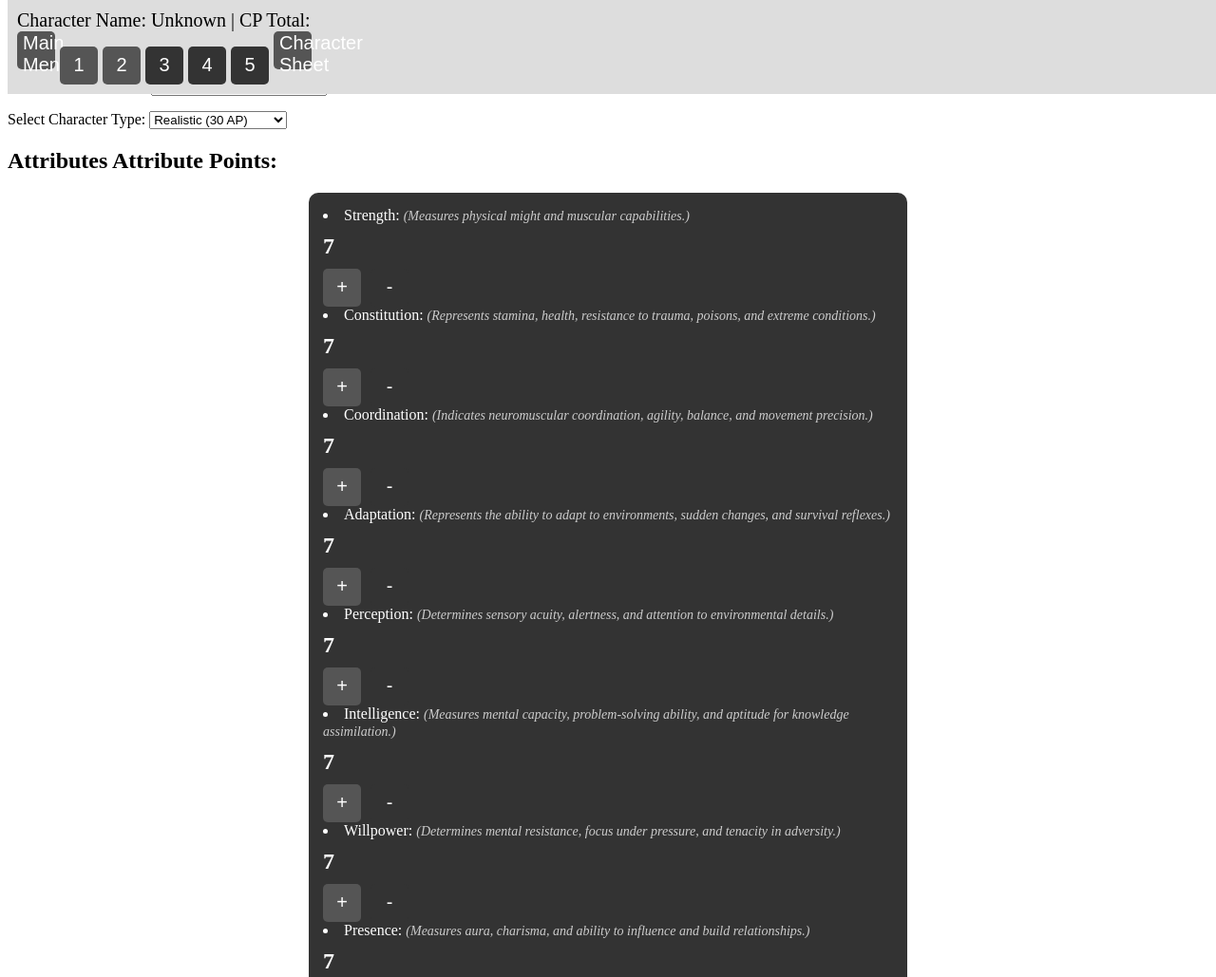
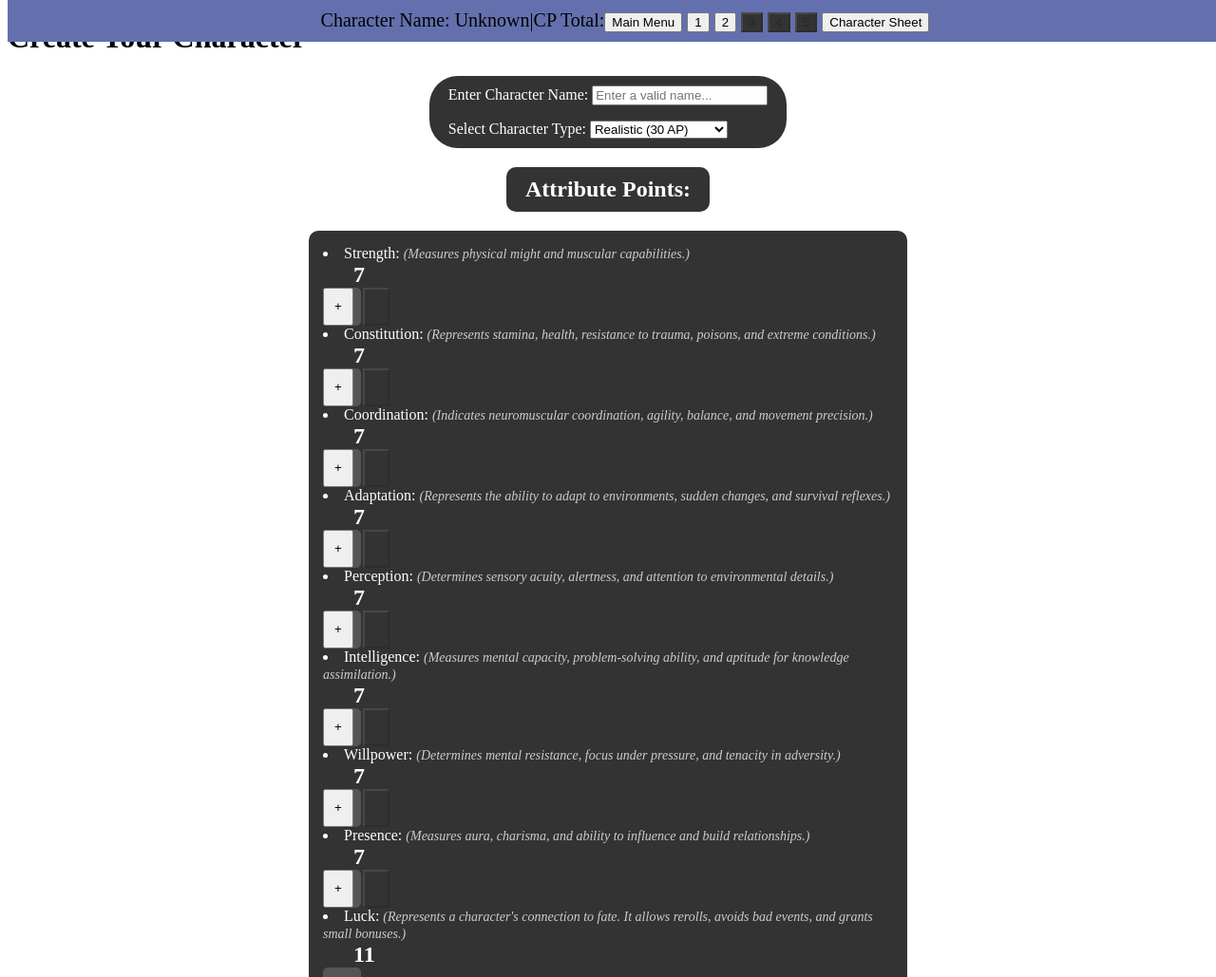
Before and after one commit to EvFry/Polaris-Character-Creator, a website with bundled scripts: page public/page2.html in a window 1280 px wide. Shown: the top 1029 px of the page at 95% size. Built offline with nearby package versions, Linux system fonts and the light colour scheme; no server answers.

Commit message:
css stuff

```diff
--- a/public/css/page2.css
+++ b/public/css/page2.css
@@ -1,14 +1,14 @@
 #cp-tracker {
-    position: fixed;
-    top: 0;
-    width: 100%;
-    background-color: #ddd;
-    padding: 10px;
-    font-size: 20px;
+	position: fixed;
+	top: 0;
+	width: 100%;
+	background-color: #6470ae;
+	padding: 10px;
+	font-size: 20px;
+	display: flex;
+	justify-content: center;
+    flex-wrap: wrap;
 }
-
-
-
 
 
 
@@ -58,13 +58,13 @@
 /* Button container: aligns buttons into columns */
 .button-container {
     display: flex;
-    justify-content: left;
+    justify-content: center;
     gap: 10px;
     width: 100%;
 }
 
 /* Button styling */
-button {
+.attribute-buttons {
     width: 40px;
     height: 40px;
     font-size: 20px;
@@ -74,7 +74,26 @@ button {
     border-radius: 5px;
     cursor: pointer;
     transition: background 0.3s ease;
+    display:flex;
+    justify-content: left;
+    gap:10px;
 }
+
+
+[id^="increase-"]{
+width:40px;
+height: 40px;
+padding:10px;
+justify-items: center;
+}
+
+[id^="decrease-"]{
+    width:40px;
+    height: 40px;
+    padding:10px;
+    justify-items: center;
+    }
+
 
 button:hover {
     background: #777;
@@ -85,9 +104,41 @@ button:disabled {
     cursor: not-allowed;
 }
 [id^="value-"] {
-    font-size: 24px;  /* Increase size */
+    font-size: 24px;
     font-weight: bold;
     text-align: left;
-    display: block;  /* Ensure full-width centering */
-    margin: 10px auto; /* Adds spacing and centers */
+    display: block;
+    margin: auto 32px;
 }
+.ap-counter {
+    display: flex;
+    justify-content: center;
+    align-items: center; /* Ensure vertical alignment */
+    background: rgba(0, 0, 0, 0.8);
+    color: white;
+    border-radius: 10px;
+    width: fit-content;
+    padding: 10px 20px; /* Adds some spacing */
+    margin: auto; /* Centers horizontally */
+}
+
+.basics-container {
+    display: flex;
+
+    align-items: center; /* Ensure vertical alignment */
+    background: rgba(0, 0, 0, 0.8);
+    color: white;
+    border-radius: 30px;
+    width: fit-content;
+    padding: 10px 20px; /* Adds some spacing */
+    margin: auto; /* Centers horizontally */
+    flex-wrap: wrap;
+
+}
+
+.label {
+    display: inline-block;
+    text-align:center;
+     margin:auto;
+     border-radius: 5px;
+}
--- a/public/javascript/page2.js
+++ b/public/javascript/page2.js
@@ -143,8 +143,8 @@ function renderAttributes() {
         levelText.textContent = attribute.level;
 
         // Create button container
-        const buttonContainer = document.createElement("div");
-        buttonContainer.classList.add("button-container");
+        const attributeButton = document.createElement("div");
+        attributeButton.classList.add("attribute-buttons");
 
         if (attribute.shortForm !== "LCK") {  // Skip Luck attribute buttons
             const increaseButton = document.createElement("button");
@@ -156,8 +156,8 @@ function renderAttributes() {
             decreaseButton.id = `decrease-${attribute.shortForm}`;
 
             // Append buttons in reversed order (+ first, - second)
-            buttonContainer.appendChild(increaseButton);
-            buttonContainer.appendChild(decreaseButton);
+            attributeButton.appendChild(increaseButton);
+            attributeButton.appendChild(decreaseButton);
 
             // Add event listeners for buttons
             increaseButton.addEventListener("click", () => modifyAttribute(attribute.shortForm, 1));
@@ -168,7 +168,7 @@ function renderAttributes() {
         listItem.appendChild(attributeLabel);
         listItem.appendChild(descriptionText);  // Add description here
         listItem.appendChild(levelText);
-        listItem.appendChild(buttonContainer);
+        listItem.appendChild(attributeButton);
 
         attributesList.appendChild(listItem);
 
--- a/public/page2.html
+++ b/public/page2.html
@@ -17,7 +17,7 @@
 <div id="cp-tracker">
     <span>Character Name: <span id="cp-character-name">Unknown</span></span> |
     <span>CP Total: <span id="cp-total">0</span></span>
-
+    <div class="break"></div>
     <div id="button-container">
         <button id="btn-main-menu" title="New Character, Load, Copy, Delete">Main Menu</button>
         <button id="btn-1" title="Name, Character Type, Attributes">1</button>
@@ -32,10 +32,11 @@
 
     <div class="container">
         <h1>Create Your Character</h1>
-
+    <div class="basics-container">
+        <label>
         <!-- Character Name Input -->
-        <label for="characterName">Enter Character Name:</label>
-        <input type="text" id="characterName" placeholder="Enter a valid name..." required>
+        <label for="characterName">Enter Character Name:
+        <input type="text" id="characterName" placeholder="Enter a valid name..." required></label>
         <p id="nameError" class="error-message"></p>
 
         <!-- Character Type Dropdown -->
@@ -44,10 +45,10 @@
             <option value="realistic">Realistic (30 AP)</option>
             <option value="intermediary">Intermediary (38 AP)</option>
             <option value="heroic">Heroic (46 AP)</option>
-        </select>
-
+        </select></label>
+    </div>
         <!-- Attributes Section -->
-        <h2>Attributes <span class="ap-counter">Attribute Points: <span id="ap-total">0</span></span></h2>
+        <h2> <span class="ap-counter">Attribute Points: <span id="ap-total">0</span></span></h2>
         <div id="attributes-list"></div>
 
         <!-- CP Spending Dropdown -->
```
